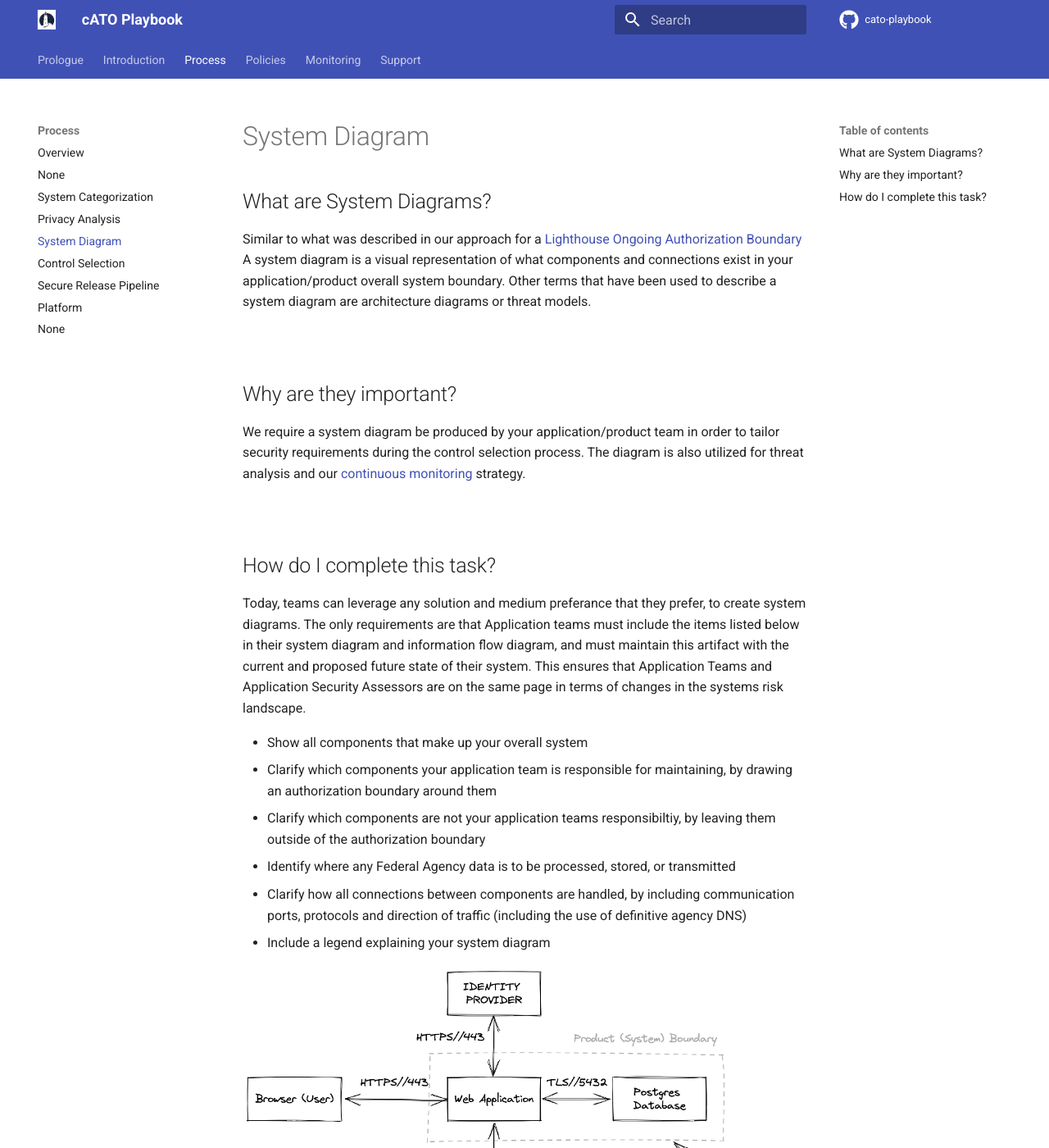
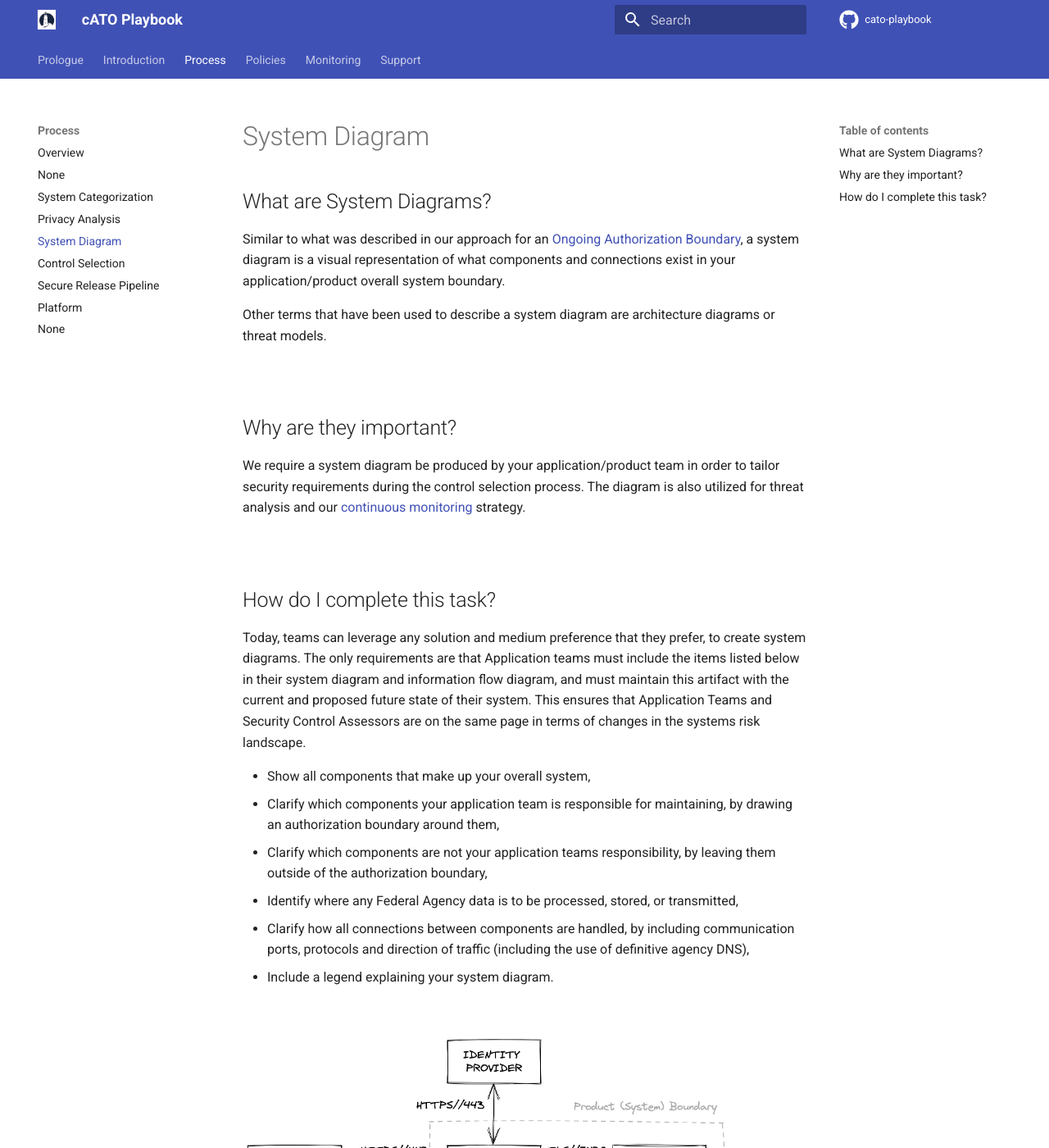
Before and after one commit to rise8-us/cato-playbook, an MkDocs documentation site: the page built from docs/diagram.md, in a window 1280 px wide and 1400 px high. Shown: the whole window at 82% size. Built offline with MkDocs 1.6.1 and Material for MkDocs 9.7.7, drawn with Linux system fonts in a browser that asks for light colours; comment, search, counter and statistics services are not loaded.

Commit message:
generalize diagram doc

```diff
--- a/docs/diagram.md
+++ b/docs/diagram.md
@@ -1,7 +1,9 @@
 # System Diagram
 
 ## What are System Diagrams?
-Similar to what was described in our approach for a [Lighthouse Ongoing Authorization Boundary](https://department-of-veterans-affairs.github.io/lighthouse-cato-playbook/approach/#lhdi-ongoing-authorization-boundary) A system diagram is a visual representation of what components and connections exist in your application/product overall system boundary. Other terms that have been used to describe a system diagram are architecture diagrams or threat models.
+Similar to what was described in our approach for an [Ongoing Authorization Boundary](approach.md#ongoing-authorization-boundary), a system diagram is a visual representation of what components and connections exist in your application/product overall system boundary.
+
+Other terms that have been used to describe a system diagram are architecture diagrams or threat models.
 
 <br/>
 
@@ -11,17 +13,15 @@ We require a system diagram be produced by your application/product team in orde
 <br/>
 
 ## How do I complete this task?
-Today, teams can leverage any solution and medium preferance that they prefer, to create system diagrams. The only requirements are that Application teams must include the items listed below in their system diagram and information flow diagram, and must maintain this artifact with the current and proposed future state of their system. This ensures that Application Teams and Application Security Assessors are on the same page in terms of changes in the systems risk landscape.
+Today, teams can leverage any solution and medium preference that they prefer, to create system diagrams. The only requirements are that Application teams must include the items listed below in their system diagram and information flow diagram, and must maintain this artifact with the current and proposed future state of their system. This ensures that Application Teams and Security Control Assessors are on the same page in terms of changes in the systems risk landscape.
 
-- Show all components that make up your overall system
-- Clarify which components your application team is responsible for maintaining, by drawing an authorization boundary around them
-- Clarify which components are not your application teams responsibiltiy, by leaving them outside of the authorization boundary
-- Identify where any Federal Agency data is to be processed, stored, or transmitted
-- Clarify how all connections between components are handled, by including communication ports, protocols and direction of traffic (including the use of definitive agency DNS)
-- Include a legend explaining your system diagram
+- Show all components that make up your overall system,
+- Clarify which components your application team is responsible for maintaining, by drawing an authorization boundary around them,
+- Clarify which components are not your application teams responsibility, by leaving them outside of the authorization boundary,
+- Identify where any Federal Agency data is to be processed, stored, or transmitted,
+- Clarify how all connections between components are handled, by including communication ports, protocols and direction of traffic (including the use of definitive agency DNS),
+- Include a legend explaining your system diagram.
 
-
-
-
+<br/>
 
 ![Process!](images/systemDiagram.png "Process")
```
